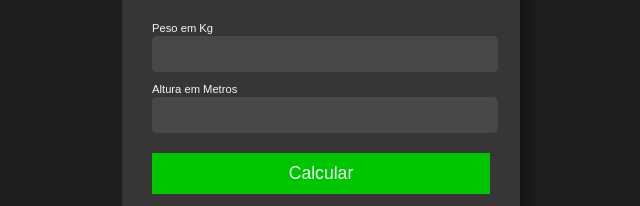
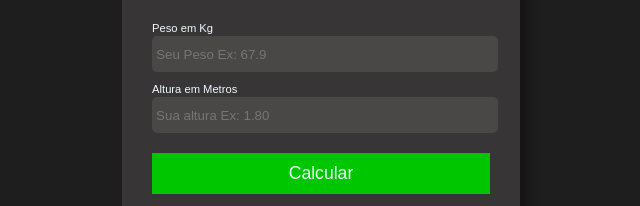
Before and after one commit to PedroFerreira04/JAVASCRIPT, a plain HTML site: page treinando/projeto IMC/index.html in a window 1280 px wide. Shown: the part 310-516 px from the top of the page, 319-959 px from the left. Drawn offline with Linux system fonts and the light colour scheme.

Commit message:
alteração

```diff
--- a/treinando/projeto IMC/index.html
+++ b/treinando/projeto IMC/index.html
@@ -10,9 +10,9 @@
     <div id="content">
         <h1><span id="titulo">Calcula</span>dora - IMC</h1>
         <p>Peso em Kg</p>
-        <input type="number" name="peso" id="peso">
+        <input type="number" name="peso" id="peso" placeholder="Seu Peso Ex: 67.9">
         <p>Altura em Metros</p>
-        <input type="number" name="altu" id="altu"><br>
+        <input type="number" name="altu" id="altu" placeholder="Sua altura Ex: 1.80"><br>
         <input type="button" value="Calcular" onclick="Clicar()" id="botao">
         <div id="res">
 
--- a/treinando/projeto IMC/script.js
+++ b/treinando/projeto IMC/script.js
@@ -6,7 +6,7 @@ function Clicar() {
     var imc = peso.value/(altu.value * altu.value)
 
     if(peso.value == '' || altu.value == "" ){
-        window.alert("ERRO")
+        window.alert("[ERRO] Insira valor aos campos [ERRO]")
     } else {
         var imc = Number(peso.value/(altu.value * altu.value))
         var clas = ''
```
